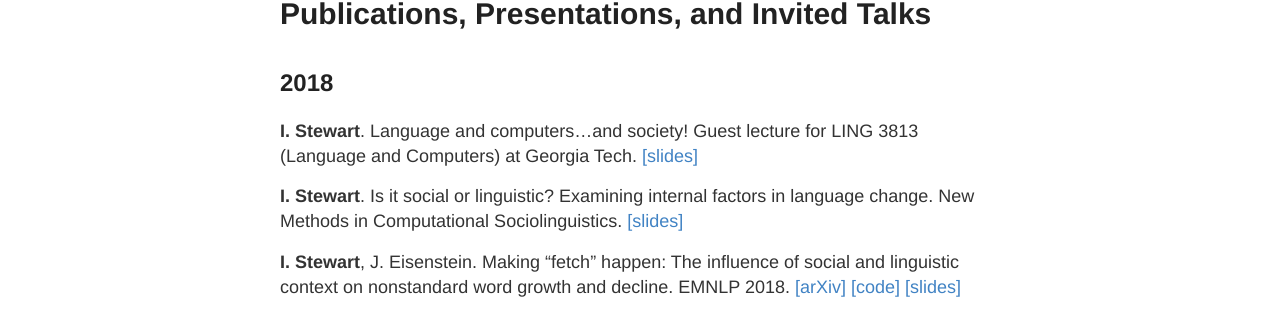
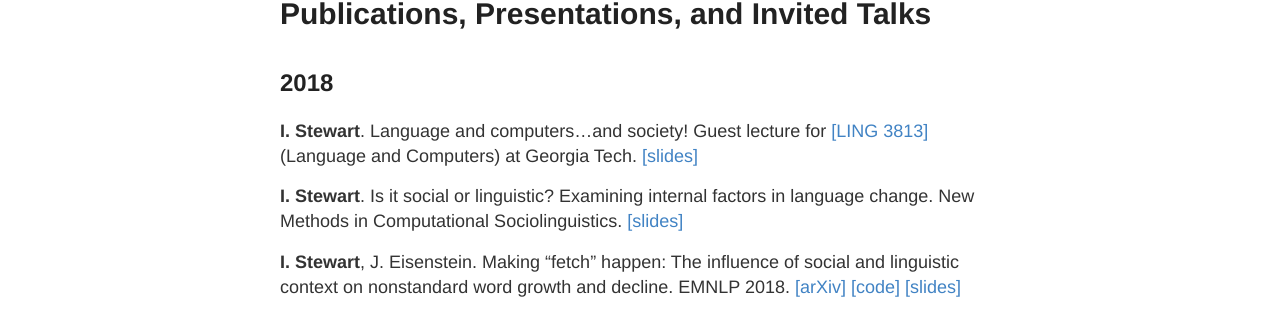
Before and after one commit to ianbstewart/ianbstewart.github.io, a Jekyll site: the page built from research.md, in a window 1280 px wide. Shown: the part 254-568 px from the top of the page. Built offline with Jekyll 4.4.1, drawn with Linux system fonts in a browser that asks for light colours; some of the changed lines change nothing that is shown.

Commit message:
updating

```diff
--- a/research.md
+++ b/research.md
@@ -9,7 +9,7 @@ permalink: /research/
 
 **I. Stewart**.
 Language and computers...and society!
-Guest lecture for LING 3813 (Language and Computers) at Georgia Tech.
+Guest lecture for [[LING 3813]](https://www.leliaglass.com/lgandcomputers) (Language and Computers) at Georgia Tech.
 [[slides]](https://docs.google.com/presentation/d/15c5DQRXbEEClq-8D3sYUgQuysIh_cWel64AFZo2EEVs/edit?usp=sharing)
 
 **I. Stewart**.
```
